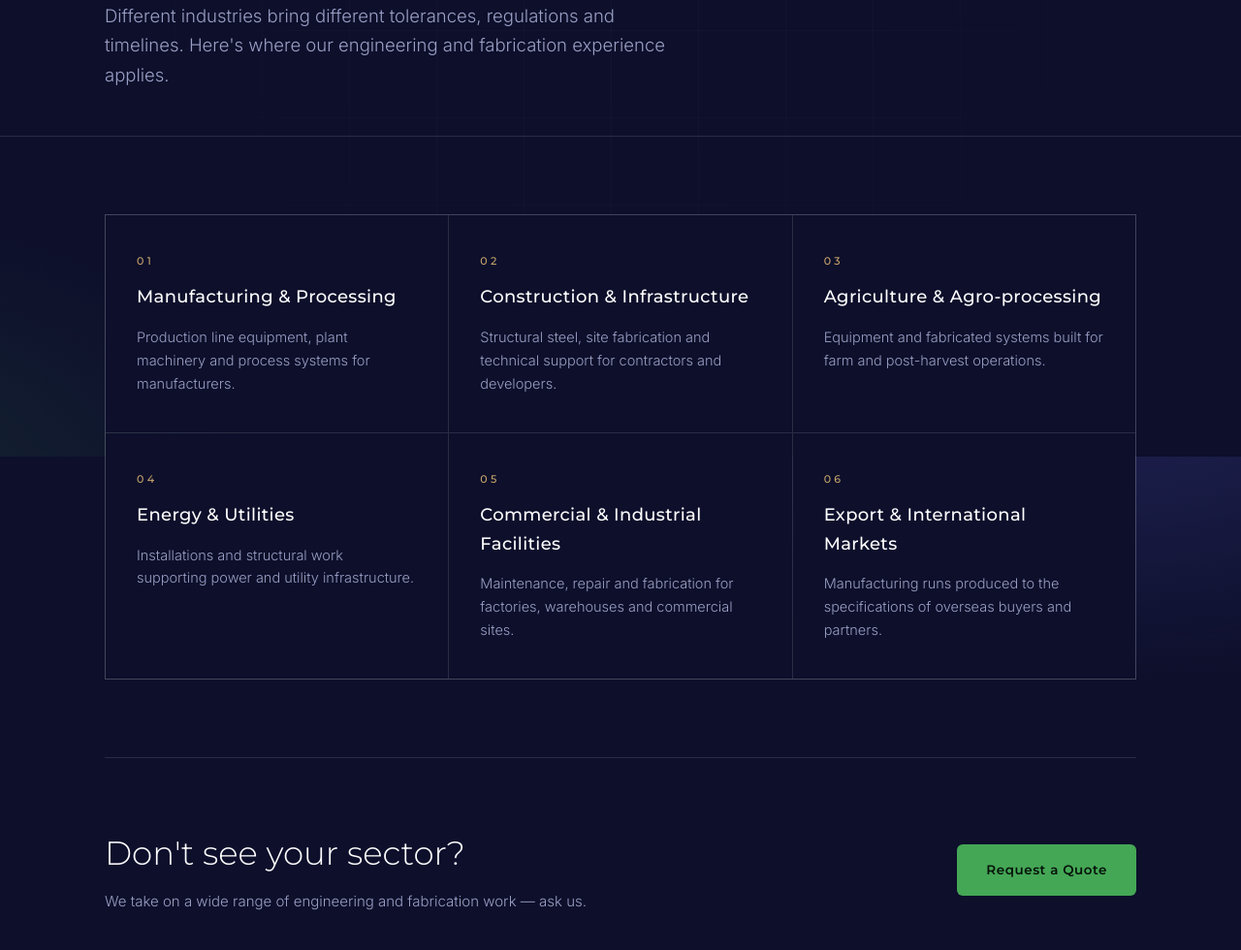
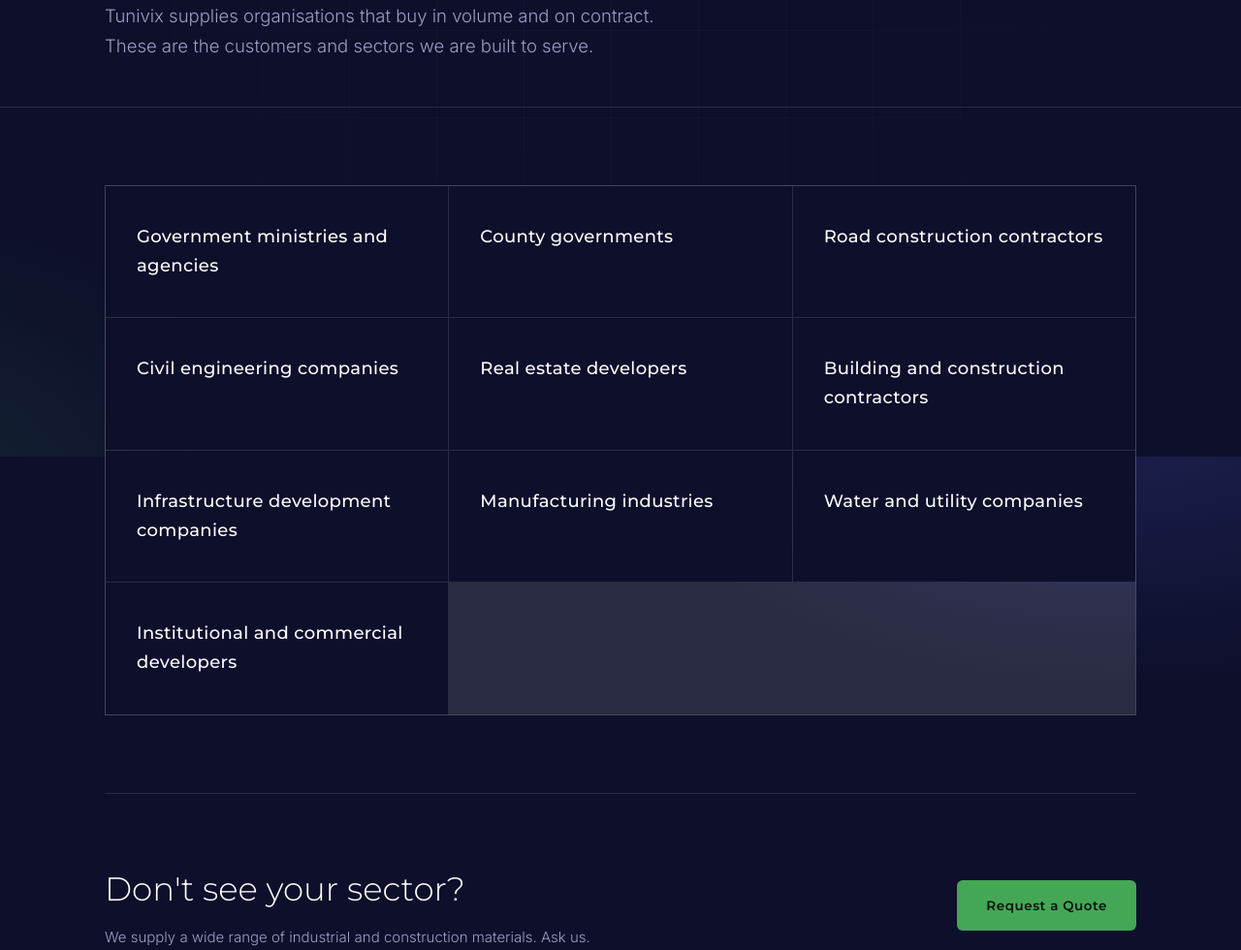
Before and after one commit to miny-ate/Tunivix, a plain HTML site: page industries/index.html in a window 1280 px wide. Shown: the part 329-1309 px from the top of the page at 97% size. Drawn offline with Linux system fonts and the light colour scheme.

Commit message:
Revise SEO meta tags and update content
Updated the meta description and Open Graph tags for better SEO. Modified header and footer content to reflect the services provided by Tunivix.

```diff
--- a/industries/index.html
+++ b/industries/index.html
@@ -4,9 +4,19 @@
 <meta charset="utf-8">
 <meta name="viewport" content="width=device-width, initial-scale=1">
 <title>Industries | Tunivix Industries Limited</title>
-<meta name="description" content="Sectors served by Tunivix Industries Limited — manufacturing, construction, agriculture, energy and more across Kenya and East Africa.">
+<meta name="description" content="Tunivix serves government ministries, county governments, contractors, developers, manufacturers and utility companies across Kenya.">
 <meta name="theme-color" content="#0d0f2b">
 <link rel="canonical" href="https://www.tunivix.com/industries/">
+<meta property="og:type" content="website">
+<meta property="og:site_name" content="Tunivix Industries Limited">
+<meta property="og:title" content="Industries | Tunivix Industries Limited">
+<meta property="og:description" content="Tunivix serves government ministries, county governments, contractors, developers, manufacturers and utility companies across Kenya.">
+<meta property="og:url" content="https://www.tunivix.com/industries/">
+<meta property="og:image" content="https://www.tunivix.com/assets/img/og-image.png">
+<meta name="twitter:card" content="summary_large_image">
+<link rel="icon" type="image/png" sizes="32x32" href="../assets/img/favicon-32.png">
+<link rel="icon" type="image/png" sizes="256x256" href="../assets/img/favicon.png">
+<link rel="apple-touch-icon" href="../assets/img/apple-touch-icon.png">
 <link rel="preconnect" href="https://fonts.googleapis.com">
 <link rel="preconnect" href="https://fonts.gstatic.com" crossorigin>
 <link href="https://fonts.googleapis.com/css2?family=Inter:wght@300;400;500;600&family=Montserrat:wght@300;500;600;700;800&family=Cormorant+Garamond:ital,wght@0,500;1,500;1,600&display=swap" rel="stylesheet">
@@ -16,15 +26,15 @@
 
 <header class="site-header">
   <div class="wrap nav">
-    <a class="nav-mark" href="../" aria-label="Tunivix Industries home">
-      <b>TUNIVIX</b><small>INDUSTRIES LIMITED</small>
+    <a class="nav-mark" href="../" aria-label="Tunivix Industries Limited home">
+      <img src="../assets/img/tunivix-logo-light.png" alt="Tunivix" width="135" height="32">
     </a>
     <nav class="nav-links" id="navLinks">
       <a href="../">Home</a>
       <a href="../about/">About</a>
       <a href="../services/">Services</a>
       <a href="../industries/" aria-current="page">Industries</a>
-      <a href="../projects/">Projects</a>
+      <a href="../roadmap/">Roadmap</a>
       <a href="../contact/">Contact</a>
       <a class="nav-cta" href="../contact/">Request a Quote</a>
     </nav>
@@ -37,8 +47,8 @@
 <header class="page-hero">
   <div class="wrap">
     <div class="page-kicker">Industries</div>
-    <h1 class="page-title">Sectors we work alongside.</h1>
-    <p class="page-lede">Different industries bring different tolerances, regulations and timelines. Here's where our engineering and fabrication experience applies.</p>
+    <h1 class="page-title">Built for large-scale and institutional buyers.</h1>
+    <p class="page-lede">Tunivix supplies organisations that buy in volume and on contract. These are the customers and sectors we are built to serve.</p>
   </div>
 </header>
 
@@ -46,44 +56,24 @@
   <div class="wrap">
 
     <section class="section">
-      <div class="card-grid">
-        <div class="card">
-          <div class="card-no">01</div>
-          <h3>Manufacturing &amp; Processing</h3>
-          <p>Production line equipment, plant machinery and process systems for manufacturers.</p>
-        </div>
-        <div class="card">
-          <div class="card-no">02</div>
-          <h3>Construction &amp; Infrastructure</h3>
-          <p>Structural steel, site fabrication and technical support for contractors and developers.</p>
-        </div>
-        <div class="card">
-          <div class="card-no">03</div>
-          <h3>Agriculture &amp; Agro-processing</h3>
-          <p>Equipment and fabricated systems built for farm and post-harvest operations.</p>
-        </div>
-        <div class="card">
-          <div class="card-no">04</div>
-          <h3>Energy &amp; Utilities</h3>
-          <p>Installations and structural work supporting power and utility infrastructure.</p>
-        </div>
-        <div class="card">
-          <div class="card-no">05</div>
-          <h3>Commercial &amp; Industrial Facilities</h3>
-          <p>Maintenance, repair and fabrication for factories, warehouses and commercial sites.</p>
-        </div>
-        <div class="card">
-          <div class="card-no">06</div>
-          <h3>Export &amp; International Markets</h3>
-          <p>Manufacturing runs produced to the specifications of overseas buyers and partners.</p>
-        </div>
+      <div class="card-grid cols-2">
+        <div class="card card-slim"><h3>Government ministries and agencies</h3></div>
+        <div class="card card-slim"><h3>County governments</h3></div>
+        <div class="card card-slim"><h3>Road construction contractors</h3></div>
+        <div class="card card-slim"><h3>Civil engineering companies</h3></div>
+        <div class="card card-slim"><h3>Real estate developers</h3></div>
+        <div class="card card-slim"><h3>Building and construction contractors</h3></div>
+        <div class="card card-slim"><h3>Infrastructure development companies</h3></div>
+        <div class="card card-slim"><h3>Manufacturing industries</h3></div>
+        <div class="card card-slim"><h3>Water and utility companies</h3></div>
+        <div class="card card-slim"><h3>Institutional and commercial developers</h3></div>
       </div>
     </section>
 
     <section class="cta-band">
       <div>
         <h3>Don't see your sector?</h3>
-        <p>We take on a wide range of engineering and fabrication work — ask us.</p>
+        <p>We supply a wide range of industrial and construction materials. Ask us.</p>
       </div>
       <a class="btn btn-solid" href="../contact/">Request a Quote</a>
     </section>
@@ -95,8 +85,9 @@
   <div class="wrap">
     <div class="foot">
       <div>
-        <div class="brand"><b>TUNIVIX</b><small>INDUSTRIES LIMITED</small></div>
-        <p class="tag">Engineering. Fabrication. Manufacturing.<br>Building industries. Creating possibilities.</p>
+        <a class="brand" href="../" aria-label="Tunivix Industries Limited home"><img src="../assets/img/tunivix-logo-light.png" alt="Tunivix" width="158" height="37"></a>
+        <p class="brand-ltd">INDUSTRIES LIMITED</p>
+        <p class="tag">Building Infrastructure.<br>Supplying Industry.<br>Powering Development.</p>
       </div>
       <div class="foot-cols">
         <div class="foot-col">
@@ -106,15 +97,16 @@
             <li><a href="../about/">About</a></li>
             <li><a href="../services/">Services</a></li>
             <li><a href="../industries/">Industries</a></li>
-            <li><a href="../projects/">Projects</a></li>
+            <li><a href="../roadmap/">Roadmap</a></li>
             <li><a href="../contact/">Contact</a></li>
           </ul>
         </div>
         <div class="foot-col">
           <h5>Contact</h5>
           <ul>
+            <li>Nairobi, Kenya</li>
+            <li><a href="mailto:operations@tunivix.com">operations@tunivix.com</a></li>
             <li><a href="mailto:engineering@tunivix.com">engineering@tunivix.com</a></li>
-            <li><a href="mailto:operations@tunivix.com">operations@tunivix.com</a></li>
             <li><a href="mailto:accounting@tunivix.com">accounting@tunivix.com</a></li>
           </ul>
         </div>
```
